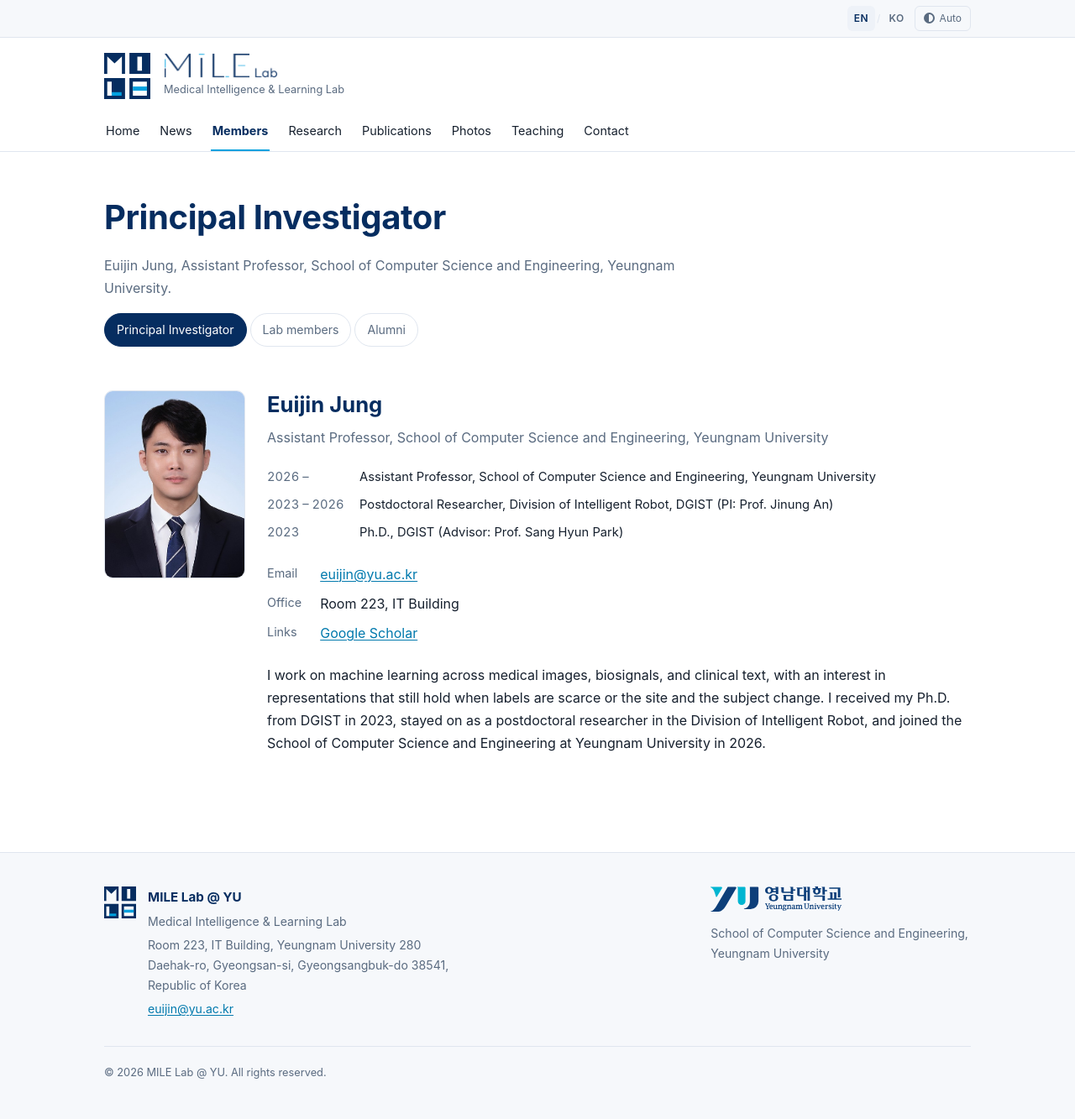
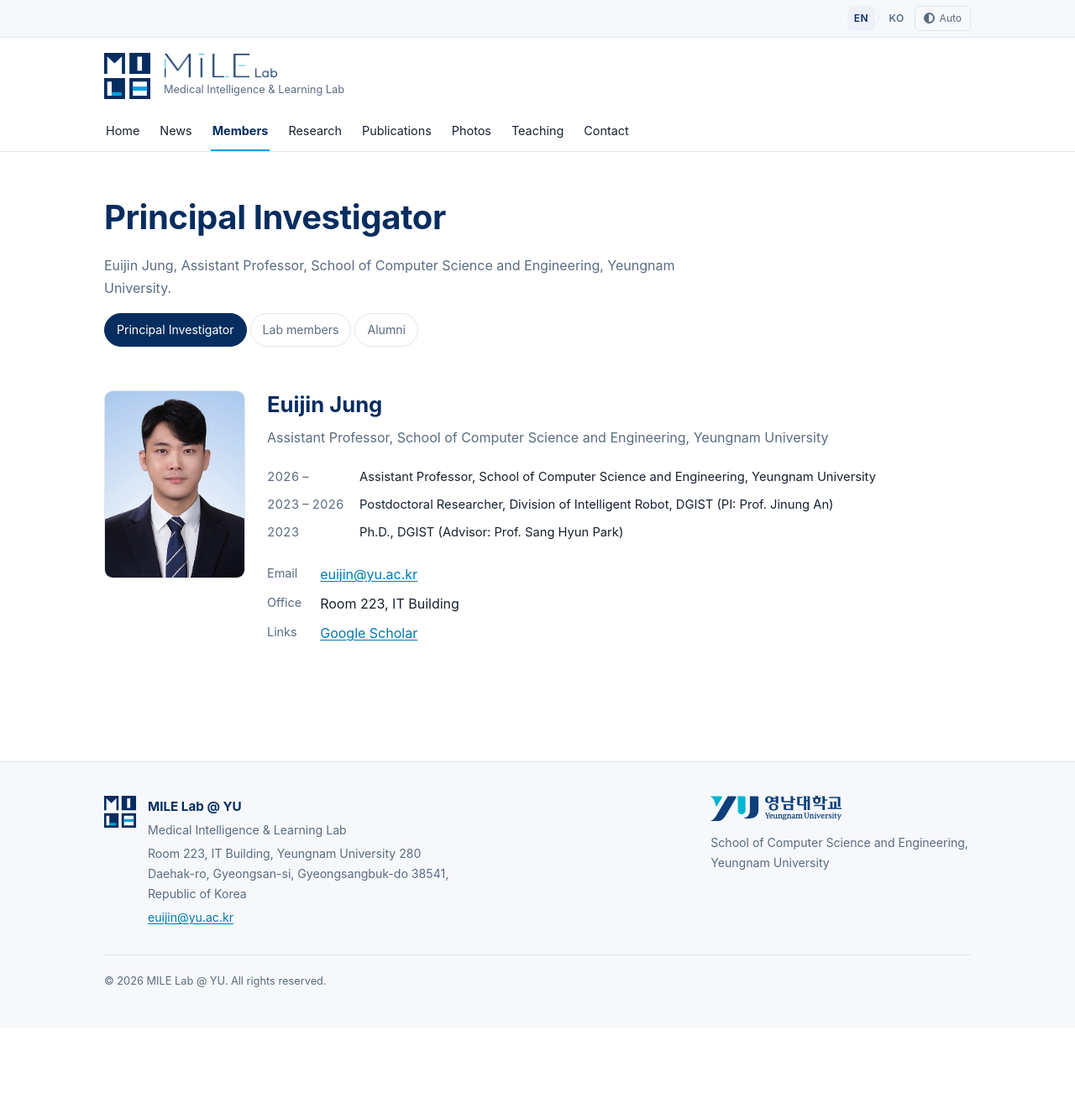
Before and after one commit to milelab-yu/milelab-yu.github.io, a Jekyll site: the page built from members/principal-investigator.html, in a window 1280 px wide. Shown: the whole page at 84% size. Built offline with Jekyll 4.4.1, drawn with Linux system fonts in a browser that asks for light colours; after the commit the page ends 1224 px from its top, so only the background shows below that.

Commit message:
copy: 태그라인을 범용 인공 지능으로 수정, 교수 소개 문단 삭제, 합류 소식 문구 축약
- 태그라인: 범용 의료 지능 → 범용 인공 지능 (i18n en/ko, 홈 en/ko, _config description)
- _data/members.yml: PI bio 문단 제거 (en/ko)
- _data/news.yml: 박건령 합류 소식 본문을 합류 사실 + 환영 인사로 축약

```diff
--- a/_config.yml
+++ b/_config.yml
@@ -1,7 +1,7 @@
 title: MILE Lab @ YU
 description: >-
   Medical Intelligence & Learning Lab, School of Computer Science and
-  Engineering, Yeungnam University. Toward general medical intelligence
+  Engineering, Yeungnam University. Toward general artificial intelligence
   across multi-modality.
 url: "https://milelab-yu.github.io"
 baseurl: ""
--- a/_data/i18n.yml
+++ b/_data/i18n.yml
@@ -4,7 +4,7 @@ en:
   lab_name: "MILE Lab @ YU"
   lab_full: "Medical Intelligence &amp; Learning Lab"
   lab_full_plain: "Medical Intelligence & Learning Lab"
-  tagline: "Toward general medical intelligence across multi-modality"
+  tagline: "Toward general artificial intelligence across multi-modality"
   tagline_note: >-
     We aim for artificial intelligence that is general enough to be used broadly,
     built across the many modalities of medical and general data — images,
@@ -83,7 +83,7 @@ ko:
   lab_name: "MILE Lab @ YU"
   lab_full: "의료지능·학습 연구실"
   lab_full_plain: "의료지능·학습 연구실"
-  tagline: "멀티모달리티를 아우르는 범용 의료 지능을 향하여"
+  tagline: "멀티모달리티를 아우르는 범용 인공 지능을 향하여"
   tagline_note: >-
     영상·생체신호·텍스트 등 의료 및 일반 데이터의 여러 모달리티를 기반으로
     범용적으로 사용 가능한 인공지능 연구를 목표로 합니다.
--- a/_data/members.yml
+++ b/_data/members.yml
@@ -9,14 +9,7 @@ en:
     email: "euijin@yu.ac.kr"
     photo: "/assets/img/people/prof_pic.jpg"
     photo_alt: "Euijin Jung"
-    bio:
-      - >-
-        I work on machine learning across medical images, biosignals, and clinical
-        text, with an interest in representations that still hold when labels are
-        scarce or the site and the subject change. I received my Ph.D. from DGIST in
-        2023, stayed on as a postdoctoral researcher in the Division of Intelligent
-        Robot, and joined the School of Computer Science and Engineering at Yeungnam
-        University in 2026.
+    bio: []
     career:
       - when: "2026 –"
         what: "Assistant Professor, School of Computer Science and Engineering, Yeungnam University"
@@ -44,12 +37,7 @@ ko:
     email: "euijin@yu.ac.kr"
     photo: "/assets/img/people/prof_pic.jpg"
     photo_alt: "정의진"
-    bio:
-      - >-
-        의료영상·생체신호·임상텍스트를 아우르는 기계학습을 연구합니다. 레이블이
-        부족하거나 기관·피험자가 바뀌어도 성립하는 표현을 학습하는 데 관심이 있습니다.
-        2023년 DGIST에서 박사학위를 받고 같은 기관 지능형로봇연구부에서 박사후연구원을
-        거쳐 2026년 영남대학교 컴퓨터학부에 부임했습니다.
+    bio: []
     career:
       - when: "2026 –"
         what: "영남대학교 컴퓨터학부 조교수"
--- a/_data/news.yml
+++ b/_data/news.yml
@@ -5,8 +5,7 @@ en:
     title: "박건령 joins the lab as an undergraduate researcher"
     body: >-
       박건령 (School of Computer Science and Engineering, Yeungnam University)
-      joined MILE Lab as an undergraduate researcher, working on computer
-      vision and anomaly detection.
+      joined MILE Lab as an undergraduate researcher. Welcome!
 
   - date: "2026-09-01"
     title: "MILE Lab opens at Yeungnam University"
@@ -40,7 +39,7 @@ ko:
     title: "박건령 학부연구원 연구실 합류"
     body: >-
       영남대학교 컴퓨터학부 박건령 학생이 학부연구원으로 MILE Lab에 합류했습니다.
-      컴퓨터 비전과 이상 탐지(anomaly detection)를 주제로 연구를 시작합니다.
+      환영합니다.
 
   - date: "2026-09-01"
     title: "MILE Lab @ YU 연구실 개설"
--- a/index.html
+++ b/index.html
@@ -10,7 +10,7 @@ description: "Medical Intelligence & Learning Lab at Yeungnam University — fou
 
 <section class="hero">
   <div class="wrap">
-    <h1 class="tagline">Toward <span class="accent">general medical intelligence</span> across multi-modality</h1>
+    <h1 class="tagline">Toward <span class="accent">general artificial intelligence</span> across multi-modality</h1>
     <h2 class="hero-heading">{{ L.about_us }}</h2>
     <p class="tagline-note">{{ L.tagline_note }}</p>
   </div>
--- a/ko/index.html
+++ b/ko/index.html
@@ -10,7 +10,7 @@ description: "영남대학교 컴퓨터학부 의료지능·학습 연구실 —
 
 <section class="hero">
   <div class="wrap">
-    <h1 class="tagline"><span class="accent">멀티모달리티를 아우르는</span> 범용 의료 지능을 향하여</h1>
+    <h1 class="tagline"><span class="accent">멀티모달리티를 아우르는</span> 범용 인공 지능을 향하여</h1>
     <h2 class="hero-heading">{{ L.about_us }}</h2>
     <p class="tagline-note">{{ L.tagline_note }}</p>
   </div>
```
